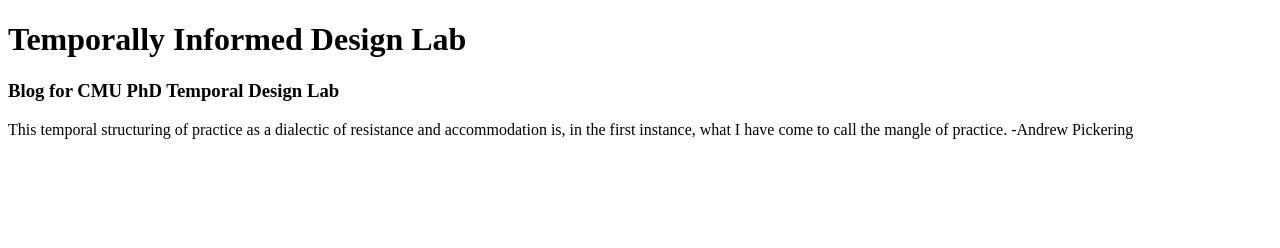
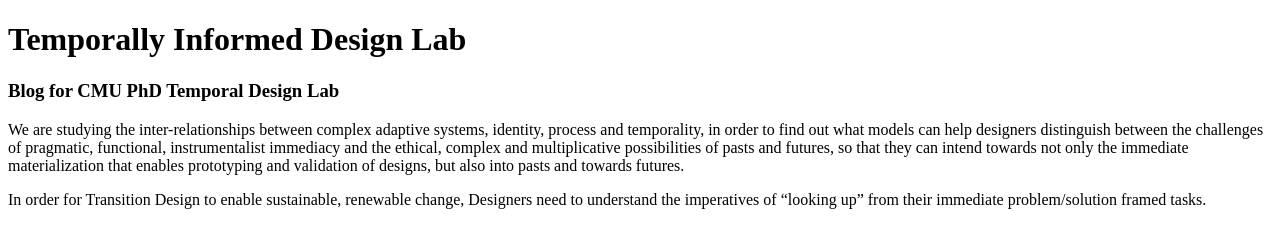
Before and after one commit to temporallab/temporallab.github.io, a plain HTML site: page index.html in a window 1280 px wide. Drawn offline with Linux system fonts and the light colour scheme.

Commit message:
Edit to site description

```diff
--- a/index.html
+++ b/index.html
@@ -3,7 +3,7 @@
 <body>
 <h1>Temporally Informed Design Lab</h1>
 <h3>Blog for CMU PhD Temporal Design Lab</h3>
-<p>This temporal structuring of practice as a dialectic of resistance and accommodation is, in the first instance, what I have come to call the mangle of practice.
--Andrew Pickering</p>
+<p>We are studying the inter-relationships between complex adaptive systems, identity, process and temporality, in order to find out what models can help designers distinguish between the challenges of pragmatic, functional, instrumentalist immediacy and the ethical, complex and multiplicative possibilities of pasts and futures, so that they can intend towards not only the immediate materialization that enables prototyping and validation of designs, but also into pasts and towards futures.</p>
+<p>In order for Transition Design to enable sustainable, renewable change, Designers need to understand the imperatives of “looking up” from their immediate problem/solution framed tasks.</p>
 </body>
 </html>
```
